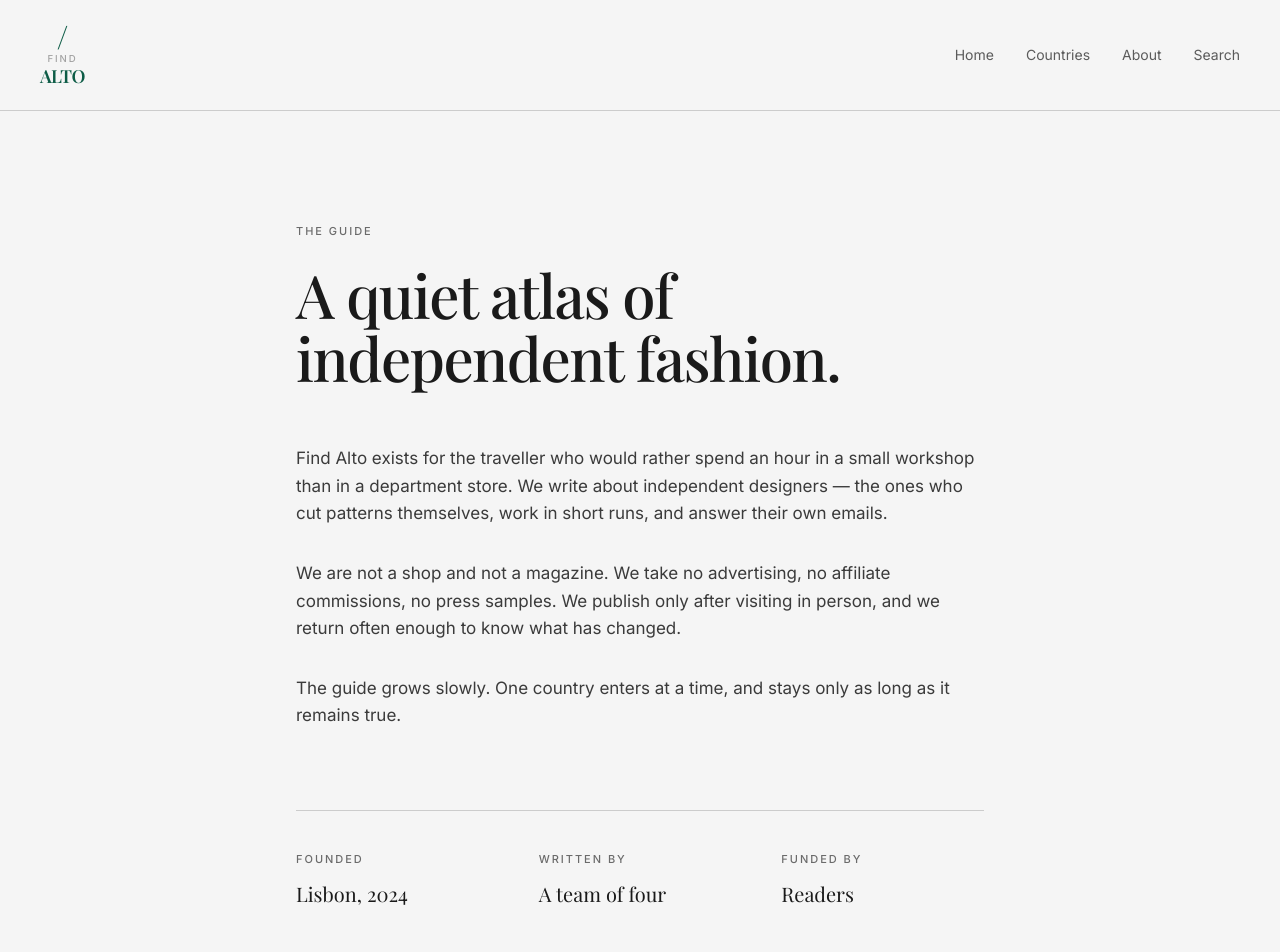
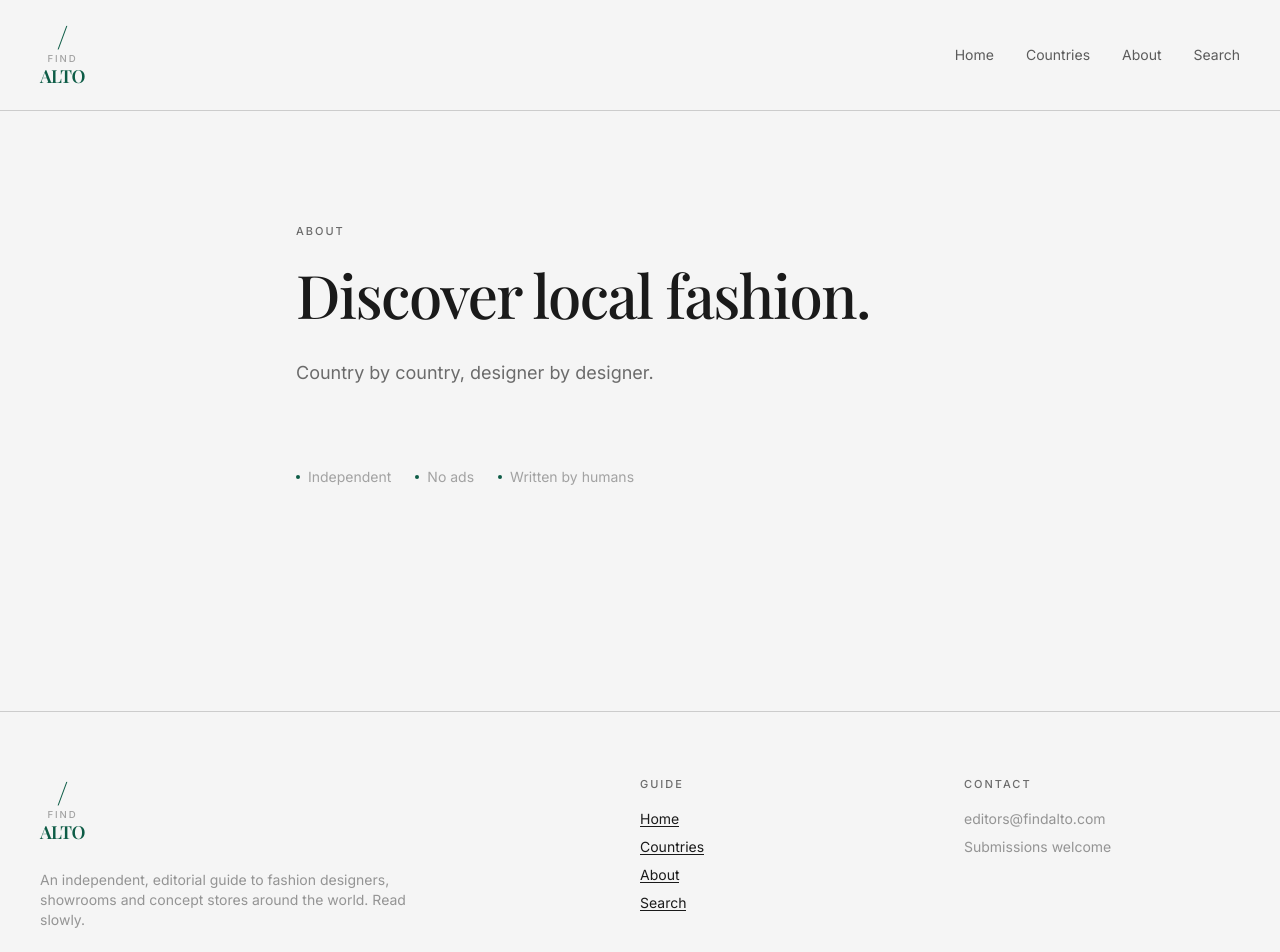
Before and after one commit to supervalio/find-alto, a Next.js app: page /about in a window 1280 px wide. Shown: the top 952 px of the page. Built offline with nearby package versions, Linux system fonts and the light colour scheme; a web font is replaced by a local one.

Commit message:
refactor: simplify About page to minimal Apple-style layout

```diff
--- a/src/app/about/page.tsx
+++ b/src/app/about/page.tsx
@@ -3,50 +3,34 @@ import type { Metadata } from "next";
 export const metadata: Metadata = {
   title: "About",
   description:
-    "Find Alto is an independent, editorial guide to local fashion designers around the world. No advertising, no affiliate links, no rush.",
+    "Discover local fashion. Country by country, designer by designer. Independent, no ads, written by humans.",
 };
 
 export default function AboutPage() {
   return (
     <div className="mx-auto max-w-3xl px-6 pt-16 pb-24 sm:px-10 md:pt-28">
-      <p className="eyebrow">The guide</p>
+      <p className="eyebrow">About</p>
       <h1 className="mt-6 font-serif text-5xl leading-[1.05] tracking-tight md:text-6xl">
-        A quiet atlas of independent fashion.
+        Discover local fashion.
       </h1>
+      <p className="mt-8 text-lg leading-relaxed text-muted max-w-xl">
+        Country by country, designer by designer.
+      </p>
 
-      <div className="mt-14 space-y-8 text-[17px] leading-relaxed text-ink/85">
-        <p>
-          Find Alto exists for the traveller who would rather spend an hour in a
-          small workshop than in a department store. We write about independent
-          designers — the ones who cut patterns themselves, work in short runs,
-          and answer their own emails.
-        </p>
-        <p>
-          We are not a shop and not a magazine. We take no advertising, no
-          affiliate commissions, no press samples. We publish only after
-          visiting in person, and we return often enough to know what has
-          changed.
-        </p>
-        <p>
-          The guide grows slowly. One country enters at a time, and stays only
-          as long as it remains true.
-        </p>
-      </div>
-
-      <div className="mt-20 grid gap-10 border-t border-hairline-hover pt-10 sm:grid-cols-3">
-        <Fact label="Founded" value="Lisbon, 2024" />
-        <Fact label="Written by" value="A team of four" />
-        <Fact label="Funded by" value="Readers" />
+      <div className="mt-20 flex flex-wrap gap-6 text-sm text-muted/60">
+        <span className="flex items-center gap-2">
+          <span className="block h-1 w-1 rounded-full bg-accent" />
+          Independent
+        </span>
+        <span className="flex items-center gap-2">
+          <span className="block h-1 w-1 rounded-full bg-accent" />
+          No ads
+        </span>
+        <span className="flex items-center gap-2">
+          <span className="block h-1 w-1 rounded-full bg-accent" />
+          Written by humans
+        </span>
       </div>
     </div>
   );
 }
-
-function Fact({ label, value }: { label: string; value: string }) {
-  return (
-    <div>
-      <p className="eyebrow">{label}</p>
-      <p className="mt-3 font-serif text-xl">{value}</p>
-    </div>
-  );
-}
```
